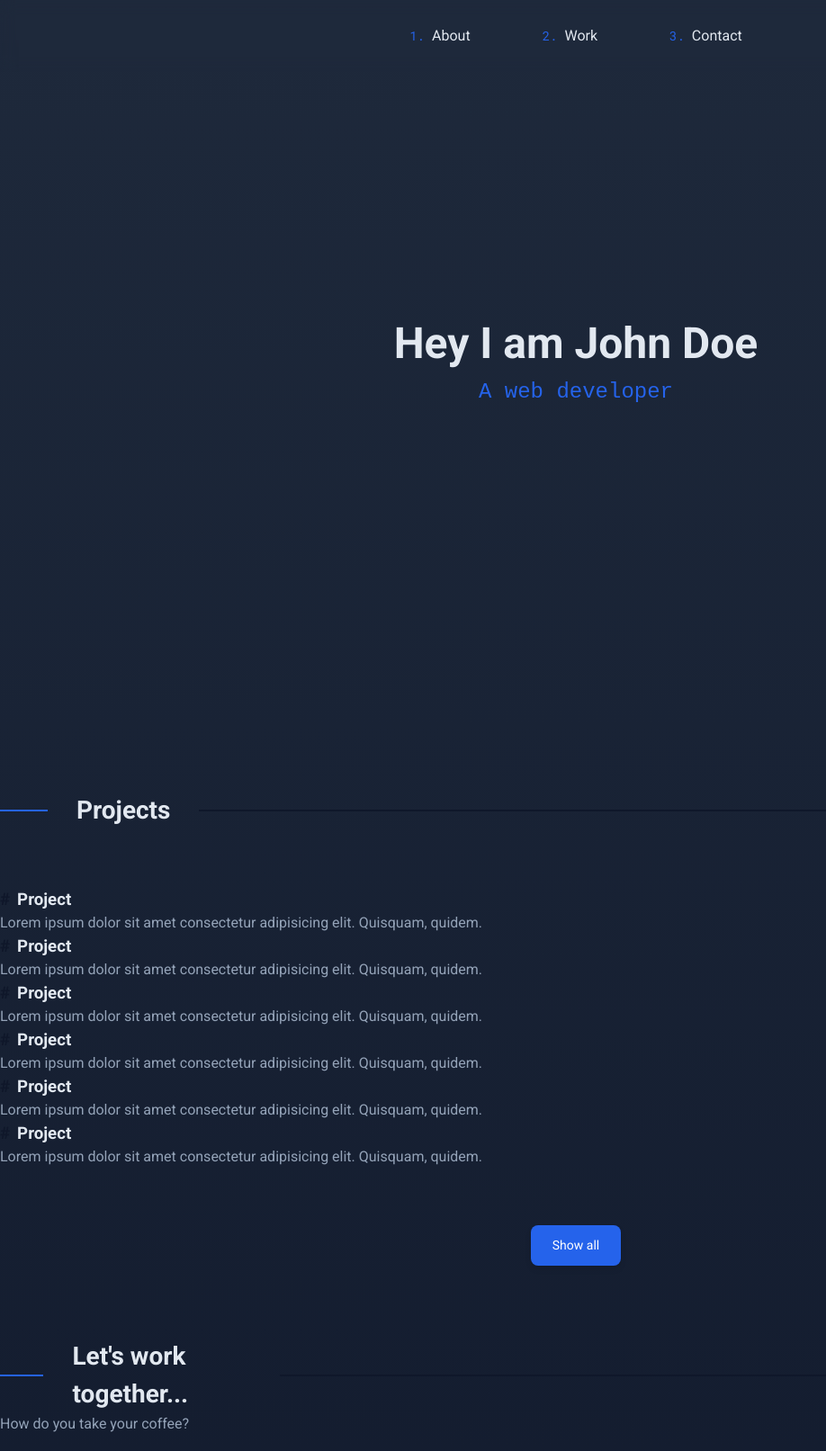
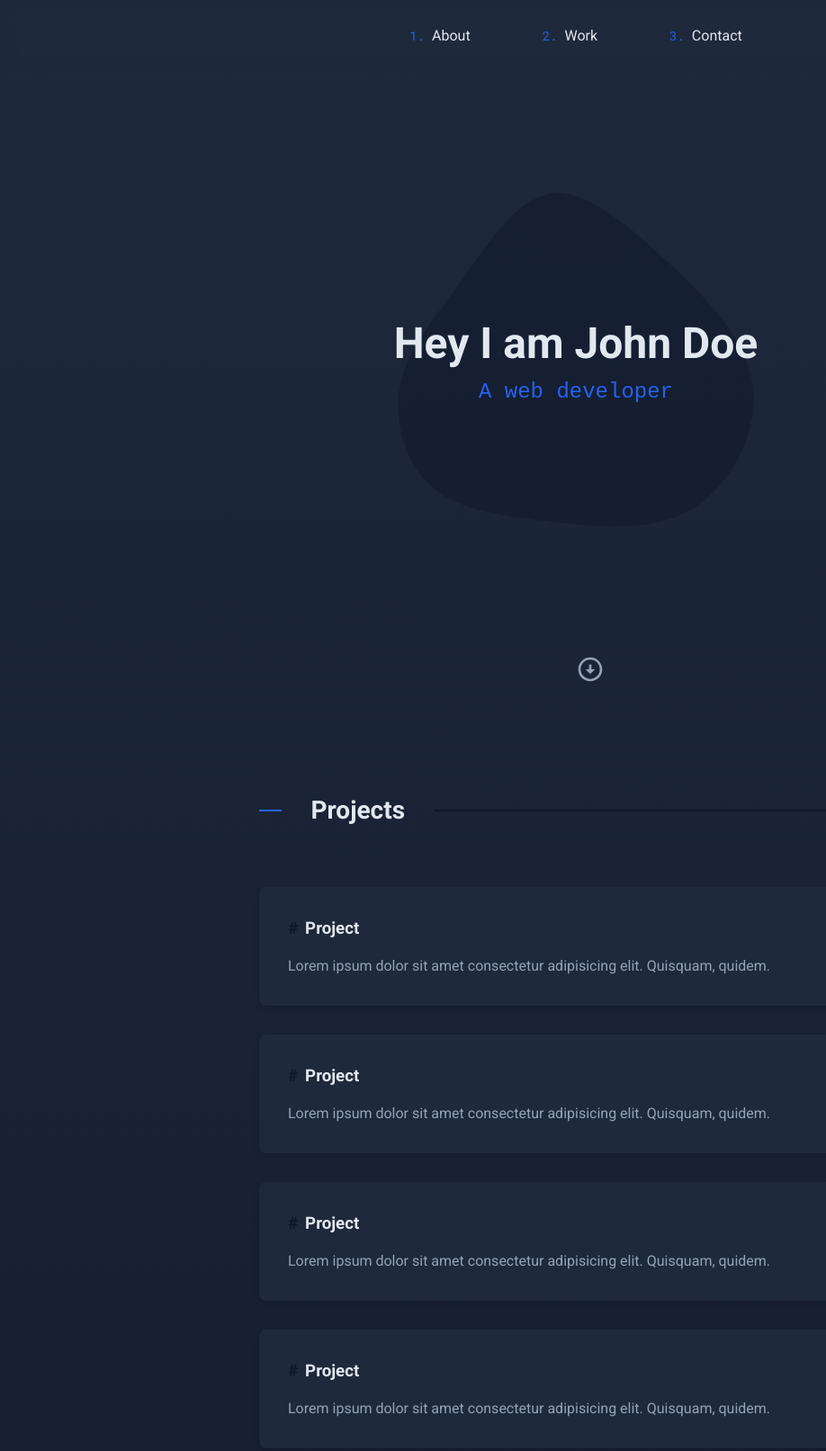
Before and after one commit to Uvacoder/simple-developolio, a plain HTML site: page index.html in a window 1280 px wide. Shown: the top 1613 px of the page at 90% size, without its empty margins (0-918 px from the left). Drawn offline with Linux system fonts and the light colour scheme.

Commit message:
Update index.html

```diff
--- a/index.html
+++ b/index.html
@@ -37,10 +37,42 @@
       </ul>
     </nav>
 
+    <div class="container">
       <!-- Welcome section -->
       <section id="welcome-section">
+        <!-- blob -->
+        <svg
+          xmlns="http://www.w3.org/2000/svg"
+          width="960"
+          height="540"
+          class="blob"
+        >
+          <path
+            d="M646.22 141.57c26.5 45 19.8 104.7 13.6 158.1-6.3 53.3-12.1 100.5-38.6 130.5s-73.7 42.8-113.1 35.2c-39.5-7.7-71.3-35.9-113-65.9-41.7-30-93.2-61.8-99.8-100.2-6.6-38.4 31.7-83.4 73.4-128.4s86.7-90 139-97.3c52.3-7.3 112 23 138.5 68"
+          />
+        </svg>
+
+        <!-- Title -->
         <h1>Hey I am John Doe</h1>
+
+        <!-- Subtitle -->
         <p>A web developer</p>
+
+        <!-- Scroll icon -->
+        <a href="#projects">
+          <svg
+            xmlns="http://www.w3.org/2000/svg"
+            viewBox="0 0 24 24"
+            width="24"
+            height="24"
+            class="scroll-icon"
+          >
+            <path fill="none" d="M0 0h24v24H0z" />
+            <path
+              d="M12 2c5.52 0 10 4.48 10 10s-4.48 10-10 10S2 17.52 2 12 6.48 2 12 2zm0 18c4.42 0 8-3.58 8-8s-3.58-8-8-8-8 3.58-8 8 3.58 8 8 8zm1-8h3l-4 4-4-4h3V8h2v4z"
+            />
+          </svg>
+        </a>
       </section>
 
       <!-- Project section -->
@@ -49,12 +81,12 @@
         <h2>Projects</h2>
 
         <!-- Projects list -->
-      <div id="projects-lits">
+        <div id="projects-list">
           <!-- Project item -->
-        <div class="project-item">
+          <div class="project-tile">
             <!-- Project title -->
             <h3 class="project-title">
-            <a href="">Project</a>
+              <a href="#">Project</a>
             </h3>
 
             <!-- Project description -->
@@ -65,10 +97,10 @@
           </div>
 
           <!-- Project item -->
-        <div class="project-item">
+          <div class="project-tile">
             <!-- Project title -->
             <h3 class="project-title">
-            <a href="">Project</a>
+              <a href="#">Project</a>
             </h3>
 
             <!-- Project description -->
@@ -79,10 +111,10 @@
           </div>
 
           <!-- Project item -->
-        <div class="project-item">
+          <div class="project-tile">
             <!-- Project title -->
             <h3 class="project-title">
-            <a href="">Project</a>
+              <a href="#">Project</a>
             </h3>
 
             <!-- Project description -->
@@ -93,10 +125,10 @@
           </div>
 
           <!-- Project item -->
-        <div class="project-item">
+          <div class="project-tile">
             <!-- Project title -->
             <h3 class="project-title">
-            <a href="">Project</a>
+              <a href="#">Project</a>
             </h3>
 
             <!-- Project description -->
@@ -107,10 +139,10 @@
           </div>
 
           <!-- Project item -->
-        <div class="project-item">
+          <div class="project-tile">
             <!-- Project title -->
             <h3 class="project-title">
-            <a href="">Project</a>
+              <a href="#">Project</a>
             </h3>
 
             <!-- Project description -->
@@ -121,10 +153,10 @@
           </div>
 
           <!-- Project item -->
-        <div class="project-item">
+          <div class="project-tile">
             <!-- Project title -->
             <h3 class="project-title">
-            <a href="">Project</a>
+              <a href="#">Project</a>
             </h3>
 
             <!-- Project description -->
@@ -136,19 +168,13 @@
         </div>
 
         <!-- Button show all -->
-      <a href="" class="btn">Show all</a>
+        <a href="#" class="btn">Show all</a>
       </section>
 
       <!-- Section contact -->
       <section id="contact">
         <!-- Section title -->
-      <header class="contact-header">
-        <!-- Section title -->
-        <h2>Let's work together...</h2>
-
-        <!-- Section subtitle -->
-        <p>How do you take your coffee?</p>
-      </header>
+        <h2>Contact</h2>
 
         <!-- Form -->
         <form action="" id="contact-form">
@@ -206,5 +232,6 @@
           @freeCodeCamp
         </a>
       </footer>
+    </div>
   </body>
 </html>
```
Lines whose indentation alone changed are shown as unchanged.
